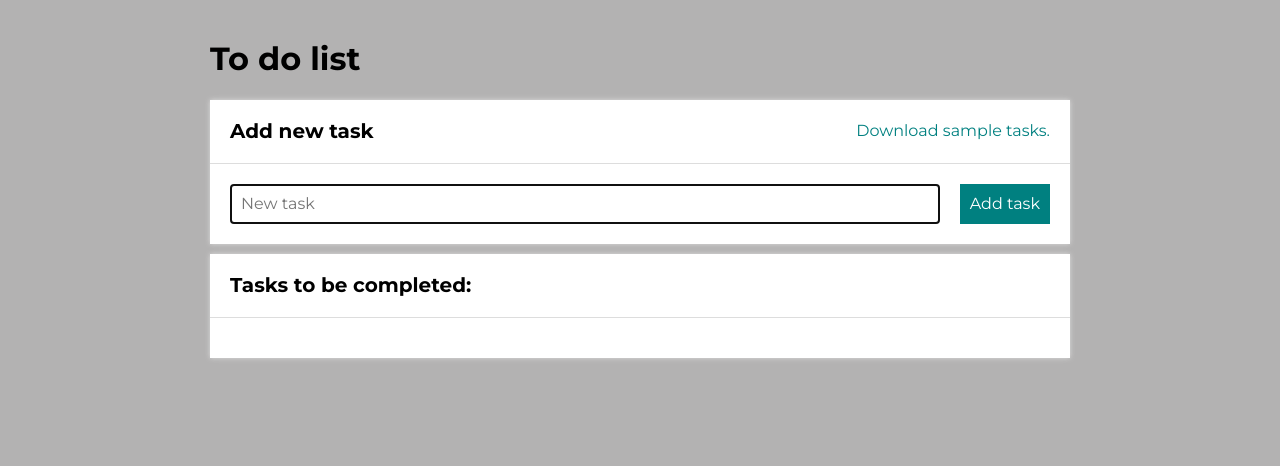
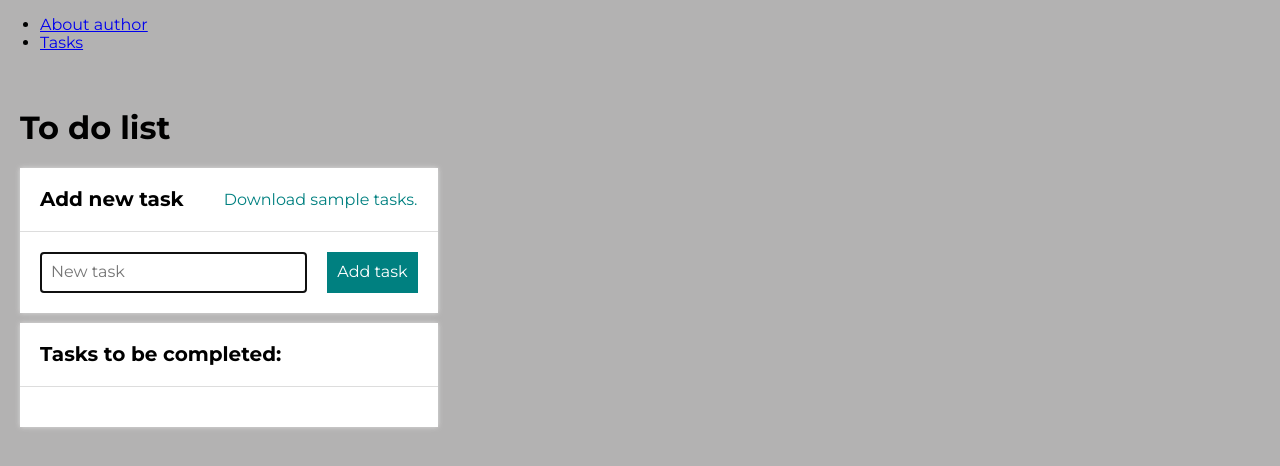
Before and after one commit to PawelOwiesek/todo-list_react, a React (Create React App) app: page / in a window 1280 px wide. Shown: the top 466 px of the page. Built offline with nearby package versions, Linux system fonts and the light colour scheme.

Commit message:
created router

```diff
--- a/src/App.js
+++ b/src/App.js
@@ -1,3 +1,29 @@
+import { HashRouter, Link, Switch, Route } from "react-router-dom";
 import Tasks from "./features/tasks/Tasks";
-const App = () => <Tasks />;
+import { Author } from "./features/author/Author";
+const App = () => (
+  <HashRouter>
+    <div style={{ display: "flex" }}>
+      <nav>
+        <ul>
+          <li>
+            <Link to="/author">About author</Link>
+          </li>
+          <li>
+            <Link to="/tasks">Tasks</Link>
+          </li>
+        </ul>
+
+        <Switch>
+          <Route path="/author">
+            <Author />
+          </Route>
+          <Route exactpath="/tasks">
+            <Tasks />
+          </Route>
+        </Switch>
+      </nav>
+    </div>
+  </HashRouter>
+);
 export default App;
```
